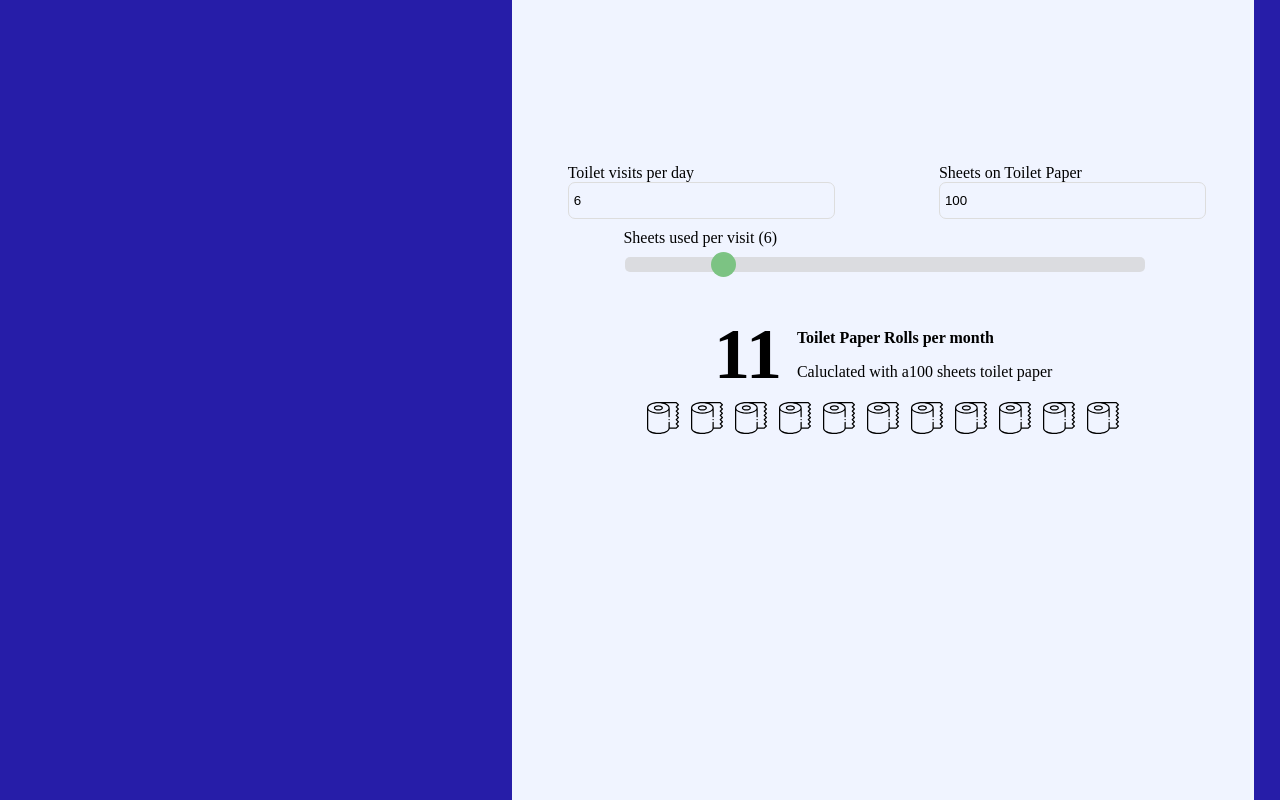
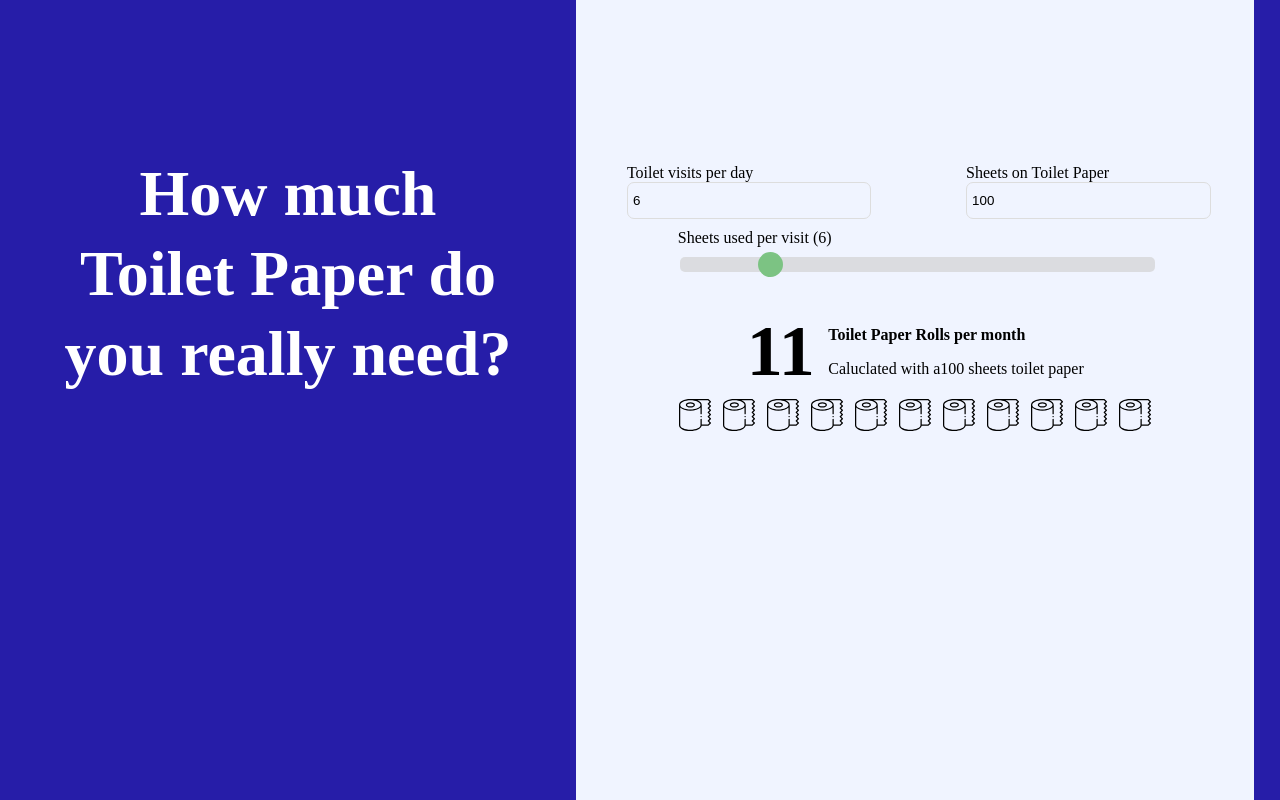
Before and after one commit to zblash/COVID-19-Needs-Calculator-Status-Tracker, a React app: page / in a window 1280 px wide. Shown: the top 800 px of the page. Built offline with nearby package versions, Linux system fonts and the light colour scheme; the HTML template or start-up script is replaced by a standard one.

Commit message:
added page title in container

```diff
--- a/src/components/container/index.tsx
+++ b/src/components/container/index.tsx
@@ -2,10 +2,23 @@
 import * as React from 'react';
 import styled from 'styled-components';
 
-export interface ContainerProps {}
+export interface ContainerProps {
+  title: string;
+  children: any;
+}
+
+const StyledPageTitle = styled.div`
+  width: 35%;
+  padding-top: 12%;
+  float: left;
+  margin-left: 5%;
+  color: #fff;
+  display: flex;
+  justify-content: center;
+`;
 
 const StyledContainer = styled.div`
-  width: 58%;
+  width: 53%;
   padding-top: 12%;
   margin-right: 2%;
   height: 100%;
@@ -13,7 +26,21 @@ const StyledContainer = styled.div`
   background-color: #f0f4ff;
 `;
 
-const Container: React.SFC<ContainerProps> = props => <StyledContainer>{props.children}</StyledContainer>;
+const StyledH = styled.h1`
+  margin-top: 0;
+  font-size: 64px;
+  text-align: center;
+  line-height: 80px;
+`;
+
+const Container: React.SFC<ContainerProps> = props => (
+  <>
+    <StyledPageTitle>
+      <StyledH>{props.title}</StyledH>
+    </StyledPageTitle>
+    <StyledContainer>{props.children}</StyledContainer>
+  </>
+);
 
 const PureContainer = React.memo(Container);
 
--- a/src/pages/corona-status/index.tsx
+++ b/src/pages/corona-status/index.tsx
@@ -1,6 +1,7 @@
 import * as React from 'react';
 import { getTotalCoronaData, getCoronaDataByCountry, TotalDataValue, CountryDataValue } from '~/functions';
 import { useParams } from 'react-router';
+import { Container } from '~/components/container';
 
 interface RouteParams {
   country?: string;
@@ -12,7 +13,6 @@ const CoronaStatusPage: React.SFC = () => {
   const [countryData, setCountryData] = React.useState<CountryDataValue>();
   const fetchTotalData = async () => {
     const response = await getTotalCoronaData();
-    console.log(response);
     setTotalData(response);
   };
 
@@ -30,10 +30,12 @@ const CoronaStatusPage: React.SFC = () => {
   }, [country]);
 
   return (
-    <div>
-      {totalData && totalData.result.totalDeaths} dd
-      {countryData && countryData.result[0].totalDeaths}
-    </div>
+    <Container title="COVID-19 status in world and specify country">
+      <>
+        {totalData && totalData.result.totalDeaths} dd
+        {countryData && countryData.result[0].totalDeaths}
+      </>
+    </Container>
   );
 };
 
--- a/src/pages/soap-calculator/index.tsx
+++ b/src/pages/soap-calculator/index.tsx
@@ -73,7 +73,7 @@ const SoapCalculatorPage: React.SFC = () => {
   }, [toiletVisit, pumpPerWash, amountSoapPerPump, setCalculatedLiquidSoap]);
 
   return (
-    <Container>
+    <Container title="How much Liquid Soap do you really need?">
       <StyledInputSep>
         <StyledInputWrapper>
           <UIInput
--- a/src/pages/toilet-paper-calculator/index.tsx
+++ b/src/pages/toilet-paper-calculator/index.tsx
@@ -68,7 +68,7 @@ function ToiletPaperCalculatorPage() {
   }, [sheetsOnPaper, toiletVisit, sheetUsed, setCalculatedPapers]);
 
   return (
-    <Container>
+    <Container title="How much Toilet Paper do you really need?">
       <StyledInputSep>
         <StyledInputWrapper>
           <UIInput
```
